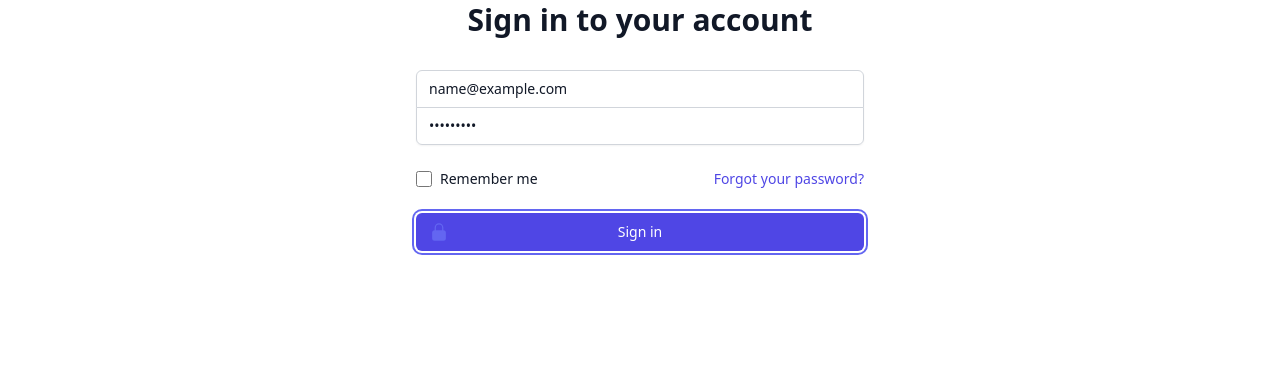
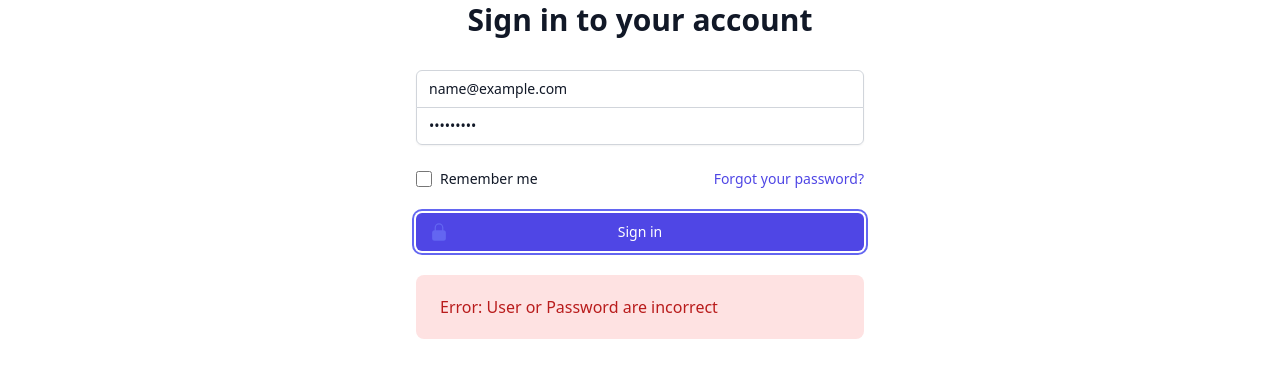
Before and after one commit to Johan-Palacios/react-shop-admin, a Next.js app: page /login in a window 1280 px wide. Both pictures are taken after typing "name@example.com", "Sample123" into the empty fields and a click on the button "Sign in". Shown: the part 182-560 px from the top of the page. Built offline with nearby package versions, Linux system fonts and the light colour scheme; no server answers.

Commit message:
Add Login page support to login with API

```diff
--- a/src/components/LoginPage.jsx
+++ b/src/components/LoginPage.jsx
@@ -1,15 +1,20 @@
-import { useRef } from "react";
+import { useRef, useState } from "react";
 import Link from "next/link";
 import Image from "next/image";
 import { LockClosedIcon } from "@heroicons/react/24/solid";
+import { useAuth } from "@hooks/useAuth";
 
 export default function LoginPage() {
   const emailRef = useRef(null);
   const passwordRef = useRef(null);
+  const auth = useAuth();
   const submitHandler = (event) => {
     event.preventDefault();
     const email = emailRef.current.value;
     const password = passwordRef.current.value;
+    auth.signIn(email, password).catch(() => {
+      auth.setError(true);
+    });
   };
 
   return (
@@ -102,6 +107,14 @@ export default function LoginPage() {
                 Sign in
               </button>
             </div>
+            {auth.error && (
+              <div
+                class="bg-red-100 rounded-lg py-5 px-6 text-base text-red-700 mb-4"
+                role="alert"
+              >
+                Error: User or Password are incorrect
+              </div>
+            )}
           </form>
         </div>
       </div>
```
